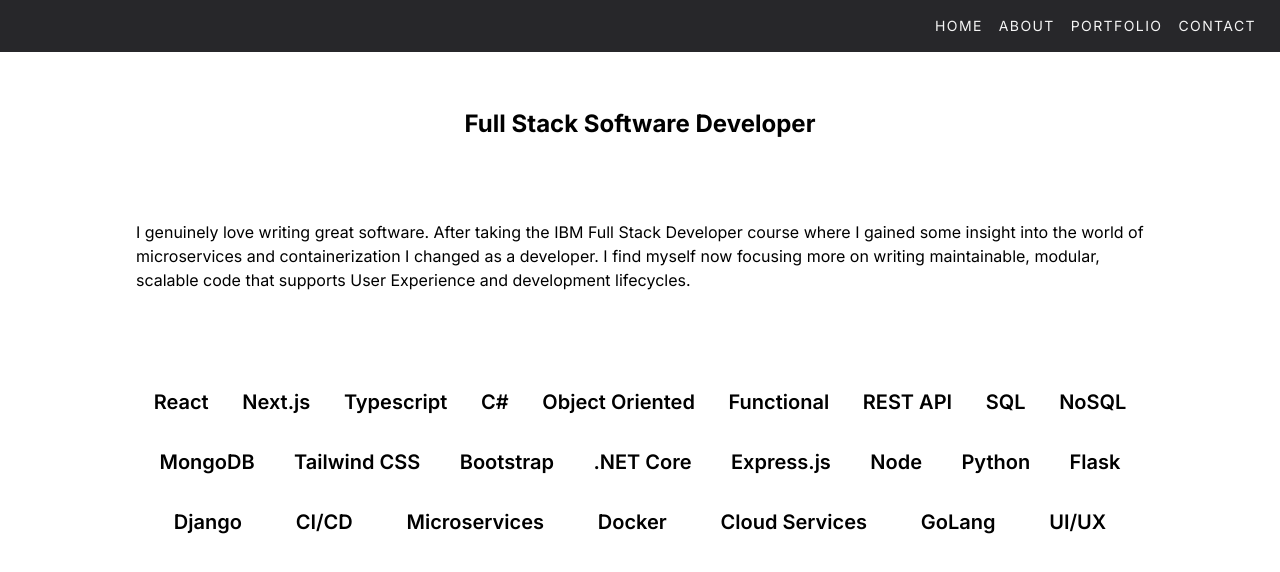
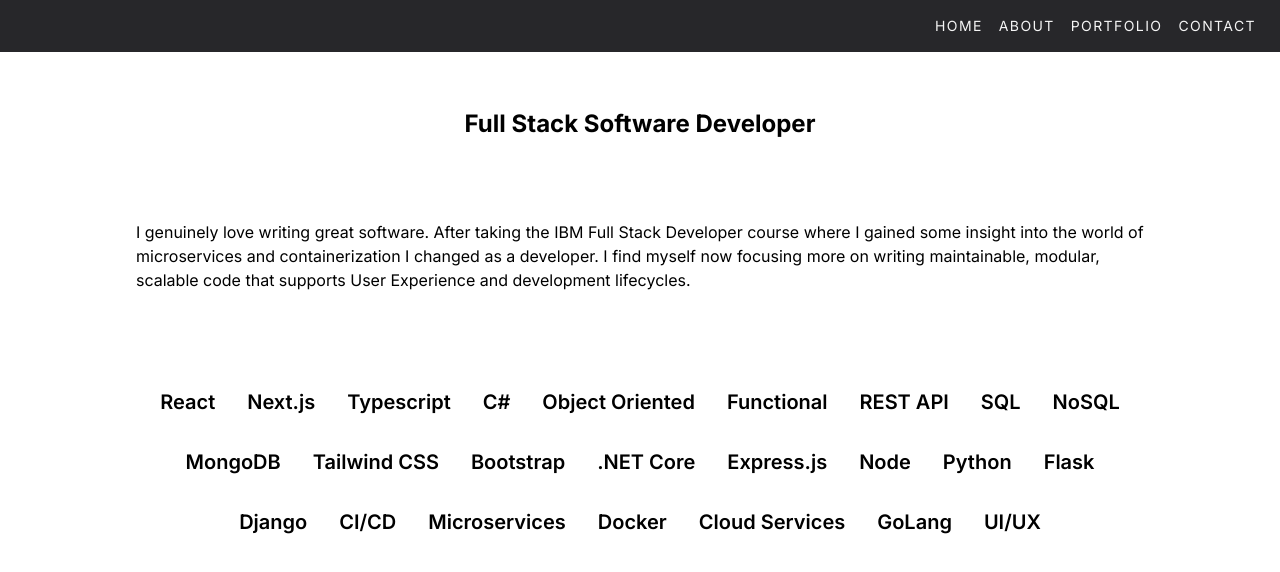
Before and after one commit to RMarmolejo90/Rich-Marmolejo, a Next.js app: page /about in a window 1280 px wide. Shown: the top 572 px of the page. Built offline with nearby package versions, Linux system fonts and the light colour scheme.

Commit message:
center the list on about page

```diff
--- a/app/about/page.tsx
+++ b/app/about/page.tsx
@@ -6,7 +6,7 @@ const About = () => {
       <h1 className='md:p-10 p-4 font-bold text-2xl'>Full Stack Software Developer</h1>
       <p className='md:p-10 p-4'>I genuinely love writing great software. After taking the IBM Full Stack Developer course where I gained some insight into the world of microservices and containerization I changed as a developer. I find myself now focusing more on writing maintainable, modular, scalable code that supports User Experience and development lifecycles.</p>
 
-      <div className='lg:p-10 p-2 flex flex-row flex-wrap items-center justify-center lg:justify-evenly text-xl font-semibold'>
+      <div className='lg:p-10 p-2 flex flex-row flex-wrap items-center justify-center text-xl font-semibold'>
         <h2 className='lg:m-4 m-2'>React</h2>
         <h2 className='lg:m-4 m-2'>Next.js</h2>
         <h2 className='lg:m-4 m-2'>Typescript</h2>
```
